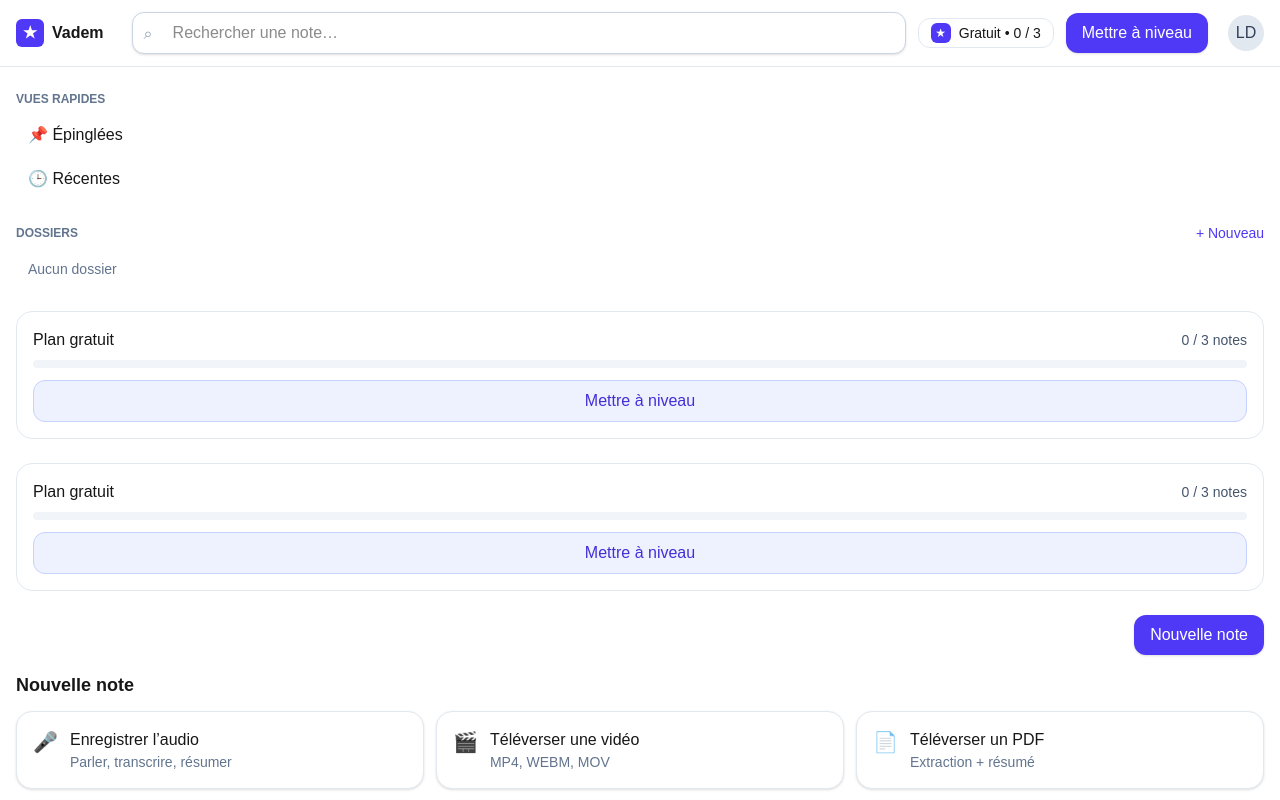
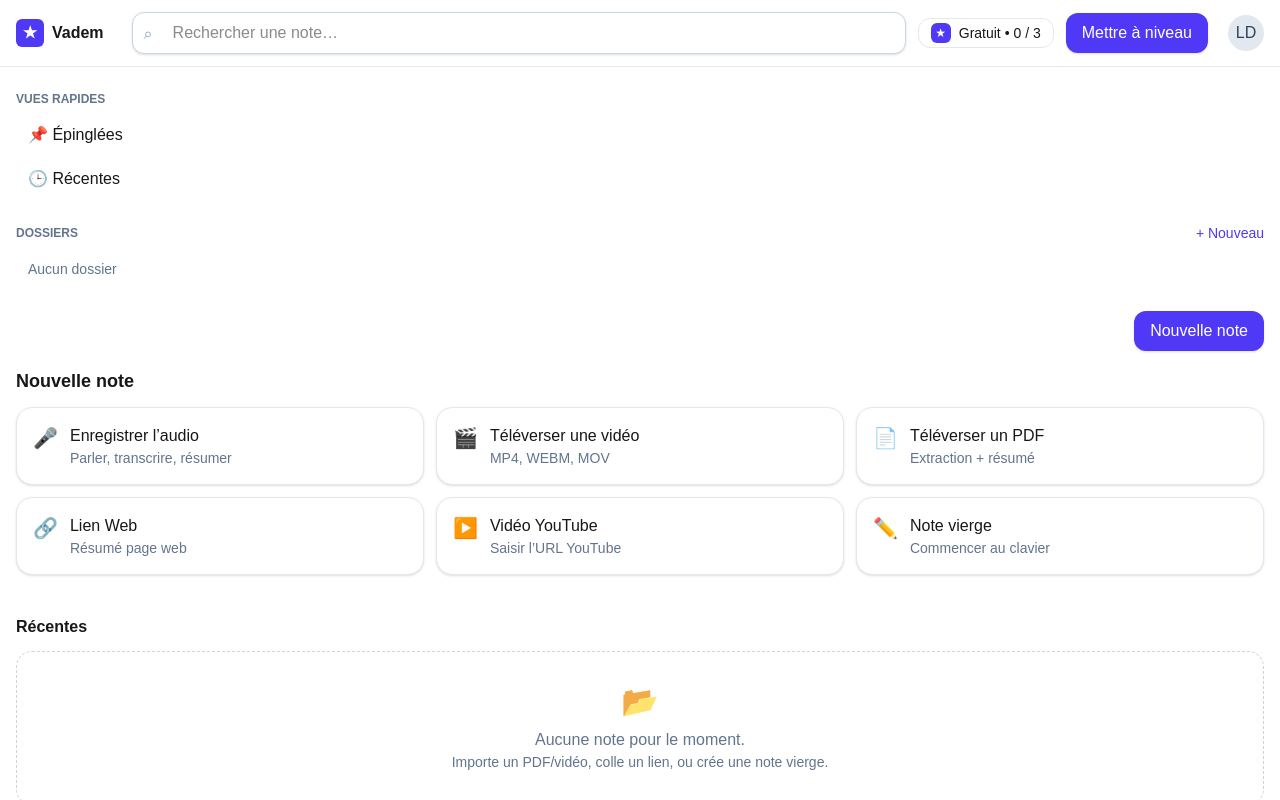
Before and after one commit to pachakuti01/vadem, a Next.js app in the folder web/: page /dashboard in a window 1280 px wide. Shown: the top 800 px of the page. Built offline with nearby package versions, Linux system fonts and the light colour scheme.

Commit message:
feat(dashboard): header upgrade CTA, remove PlanCard, quota banner, UX clean

```diff
--- a/web/src/app/dashboard/page.tsx
+++ b/web/src/app/dashboard/page.tsx
@@ -1,9 +1,8 @@
 'use client';
 
-import React, { useEffect, useMemo, useRef, useState } from 'react';
+import React, { useEffect, useRef, useState } from 'react';
 import Link from 'next/link';
 import { useRouter } from 'next/navigation';
-
 
 type Folder = { id: string; name: string };
 
@@ -14,7 +13,7 @@ const LS_KEY_USED = 'vadem.usedNotes';
 export default function DashboardPage() {
   const router = useRouter();
 
-  // ---- Refs sûres (pas d'erreur TS)
+  // ---- Refs sûres
   const searchRef = useRef<HTMLInputElement | null>(null);
   const pdfRef = useRef<HTMLInputElement | null>(null);
   const audioRef = useRef<HTMLInputElement | null>(null);
@@ -55,41 +54,49 @@ export default function DashboardPage() {
     setFolders((f) => f.filter((x) => x.id !== id));
   };
 
+  // ---- Garde-fou quota
+  const requireQuota = () => {
+    if (used >= FREE_QUOTA) {
+      const go = confirm('Tu as atteint la limite du plan gratuit. Mettre à niveau ?');
+      if (go) router.push('/pricing');
+      return false;
+    }
+    return true;
+  };
+
   // ---- Upload helpers
-  const openPicker = (ref: React.MutableRefObject<HTMLInputElement | null> | React.RefObject<HTMLInputElement>) =>
+  const openPicker = (
+    ref: React.MutableRefObject<HTMLInputElement | null> | React.RefObject<HTMLInputElement>
+  ) => {
+    if (!requireQuota()) return;
     ref.current?.click();
+  };
 
   const onPdfChange: React.ChangeEventHandler<HTMLInputElement> = (e) => {
     const file = e.currentTarget.files?.[0];
     if (!file) return;
+    if (!requireQuota()) return;
     console.log('PDF:', file.name);
     setUsed((u) => Math.min(FREE_QUOTA, u + 1));
   };
   const onAudioChange: React.ChangeEventHandler<HTMLInputElement> = (e) => {
     const file = e.currentTarget.files?.[0];
     if (!file) return;
+    if (!requireQuota()) return;
     console.log('Audio:', file.name);
     setUsed((u) => Math.min(FREE_QUOTA, u + 1));
   };
   const onVideoChange: React.ChangeEventHandler<HTMLInputElement> = (e) => {
     const file = e.currentTarget.files?.[0];
     if (!file) return;
+    if (!requireQuota()) return;
     console.log('Video:', file.name);
     setUsed((u) => Math.min(FREE_QUOTA, u + 1));
   };
 
-// Calcul en haut
-const usagePct = useMemo(
-  () => Math.round((Math.min(used, FREE_QUOTA) / FREE_QUOTA) * 100),
-  [used]
-);
-
-// Usage
-<PlanCard used={used} quota={FREE_QUOTA} pct={usagePct} onUpgrade={() => router.push('/pricing')} />
-
   return (
     <div className="min-h-screen">
-      {/* --- Topbar minimal --- */}
+      {/* --- Topbar --- */}
       <header className="sticky top-0 z-20 bg-white/80 backdrop-blur border-b border-slate-200">
         <div className="mx-auto max-w-7xl px-4 py-3 flex items-center gap-3">
           <Link href="/" className="flex items-center gap-2 font-semibold">
@@ -111,8 +118,8 @@ const usagePct = useMemo(
             </div>
           </div>
 
-          {/* Compteur plan + Upgrade */}
-          <div className="hidden sm:flex items-center gap-3">
+          {/* Badge + Upgrade dans le header */}
+          <div className="ml-auto hidden sm:flex items-center gap-3">
             <PlanBadge used={used} quota={FREE_QUOTA} />
             <button
               onClick={() => router.push('/pricing')}
@@ -122,13 +129,13 @@ const usagePct = useMemo(
             </button>
           </div>
 
+          {/* Mobile: bouton + avatar */}
           <button
-            onClick={() => alert('Créer une note (à brancher)')}
-            className="rounded-xl bg-indigo-600 px-4 py-2 text-white shadow-sm hover:bg-indigo-500 focus:outline-none focus:ring-2 focus:ring-indigo-500 sm:hidden"
+            onClick={() => (requireQuota() ? alert('Créer une note (à brancher)') : null)}
+            className="sm:hidden rounded-xl bg-indigo-600 px-4 py-2 text-white"
           >
             Nouvelle note
           </button>
-
           <button
             onClick={() => alert('Menu utilisateur')}
             className="ml-2 inline-flex h-9 w-9 items-center justify-center rounded-full bg-slate-200 text-slate-700"
@@ -138,6 +145,21 @@ const usagePct = useMemo(
           </button>
         </div>
       </header>
+
+      {/* Bandeau quota atteint (option) */}
+      {used >= FREE_QUOTA && (
+        <div className="mx-auto max-w-7xl px-4 pt-4">
+          <div className="rounded-xl border border-amber-200 bg-amber-50 p-3 text-amber-900 flex items-center justify-between">
+            <span>Tu as atteint la limite du plan gratuit.</span>
+            <button
+              onClick={() => router.push('/pricing')}
+              className="rounded-lg bg-amber-600 px-3 py-1.5 text-white hover:bg-amber-500"
+            >
+              Mettre à niveau
+            </button>
+          </div>
+        </div>
+      )}
 
       {/* --- Layout avec sidebar dossiers --- */}
       <div className="mx-auto max-w-7xl px-4 py-6 grid grid-cols-1 md:grid-cols-[260px,1fr] gap-6">
@@ -172,35 +194,13 @@ const usagePct = useMemo(
               </ul>
             )}
           </div>
-
-          {/* Plan / Mettre à niveau */}
-<div className="mt-6">
-  <PlanCard
-    used={used}
-    quota={FREE_QUOTA}
-    pct={usagePct}                      // on passe le pourcentage ici
-    onUpgrade={() => router.push('/pricing')}
-  />
-</div>
-
-
-          {/* Plan meter visible en mobile aussi */}
-          <div className="mt-6">
-           <PlanCard
-  used={used}
-  quota={FREE_QUOTA}
-  pct={usagePct}
-  onUpgrade={() => router.push('/pricing')}
-/>
-
-          </div>
         </aside>
 
         {/* Contenu principal */}
         <main>
           <div className="hidden sm:flex justify-end mb-4">
             <button
-              onClick={() => alert('Créer une note (à brancher)')}
+              onClick={() => (requireQuota() ? alert('Créer une note (à brancher)') : null)}
               className="rounded-xl bg-indigo-600 px-4 py-2 text-white shadow-sm hover:bg-indigo-500 focus:outline-none focus:ring-2 focus:ring-indigo-500"
             >
               Nouvelle note
@@ -224,13 +224,21 @@ const usagePct = useMemo(
               <input ref={pdfRef} type="file" accept="application/pdf" className="hidden" onChange={onPdfChange} />
 
               <CardButton title="Lien Web" subtitle="Résumé page web" icon="🔗"
-                          onClick={() => { const url = prompt('URL à importer :'); if (url) console.log('URL:', url); }} />
+                          onClick={() => {
+                            if (!requireQuota()) return;
+                            const url = prompt('URL à importer :');
+                            if (url) console.log('URL:', url);
+                          }} />
 
               <CardButton title="Vidéo YouTube" subtitle="Saisir l’URL YouTube" icon="▶️"
-                          onClick={() => { const url = prompt('URL YouTube :'); if (url) console.log('YouTube:', url); }} />
+                          onClick={() => {
+                            if (!requireQuota()) return;
+                            const url = prompt('URL YouTube :');
+                            if (url) console.log('YouTube:', url);
+                          }} />
 
               <CardButton title="Note vierge" subtitle="Commencer au clavier" icon="✏️"
-                          onClick={() => alert('Créer une note vide (à brancher)')} />
+                          onClick={() => (requireQuota() ? alert('Créer une note vide (à brancher)') : null)} />
             </div>
           </section>
 
@@ -276,45 +284,3 @@ function PlanBadge({ used, quota }: { used: number; quota: number }) {
     </span>
   );
 }
-
-function PlanCard({
-  used,
-  quota,
-  pct,
-  onUpgrade,
-}: {
-  used: number;
-  quota: number;
-  pct: number;              // ⬅️ nouveau
-  onUpgrade: () => void;
-}) {
-  return (
-    <div className="rounded-2xl border border-slate-200 bg-white p-4">
-      <div className="flex items-center justify-between">
-        <div className="font-medium">Plan gratuit</div>
-        <div className="text-sm text-slate-600">
-          {Math.min(used, quota)} / {quota} notes
-        </div>
-      </div>
-
-      {/* Progress bar accessible */}
-      <div
-        className="mt-2 h-2 w-full rounded-full bg-slate-100"
-        role="progressbar"
-        aria-valuemin={0}
-        aria-valuemax={100}
-        aria-valuenow={pct}
-        aria-label="Utilisation du quota"
-      >
-        <div className="h-2 rounded-full bg-indigo-600" style={{ width: `${pct}%` }} />
-      </div>
-
-      <button
-        onClick={onUpgrade}
-        className="mt-3 w-full rounded-xl border border-indigo-200 bg-indigo-50 px-3 py-2 text-indigo-700 hover:bg-indigo-100"
-      >
-        Mettre à niveau
-      </button>
-    </div>
-  );
-}
```
